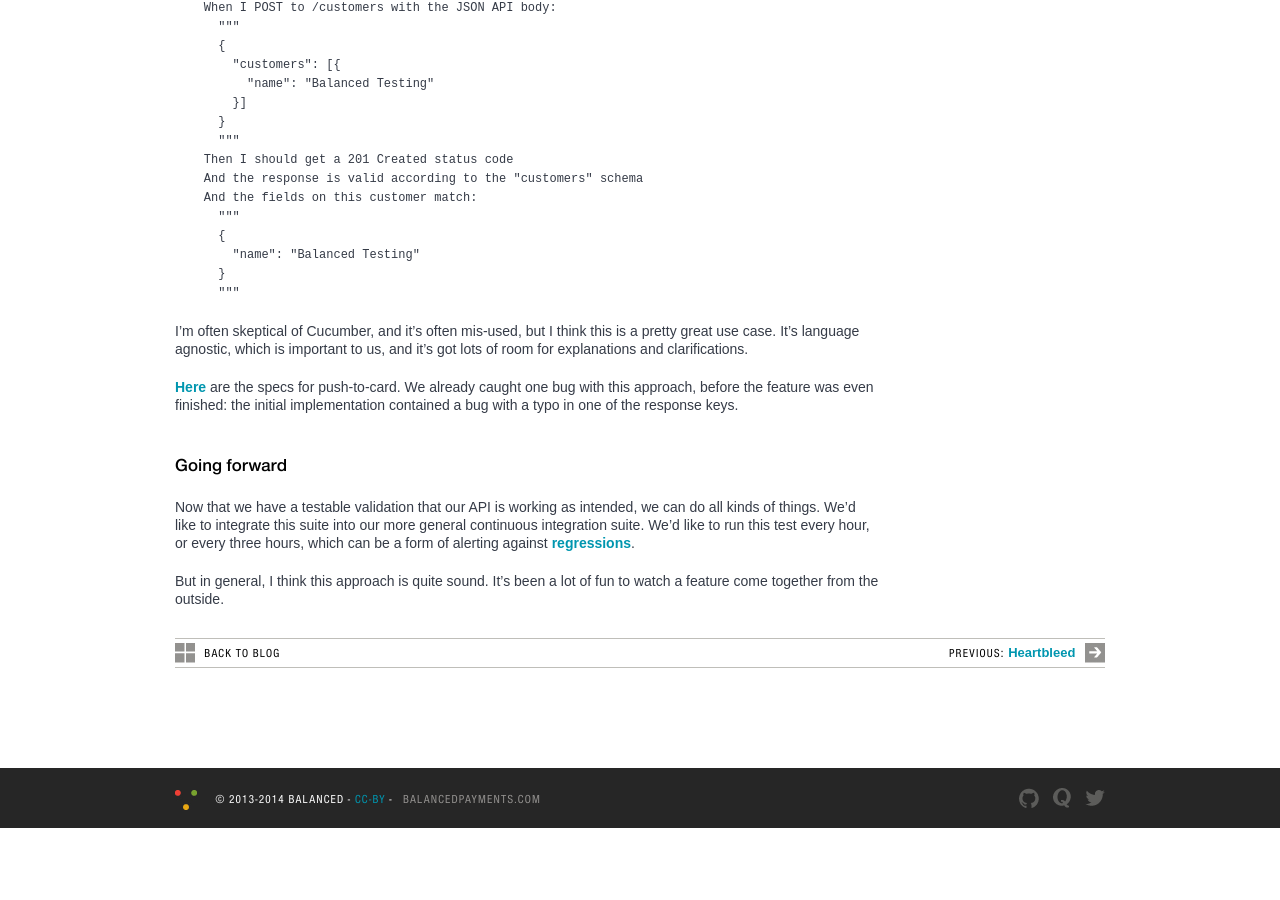
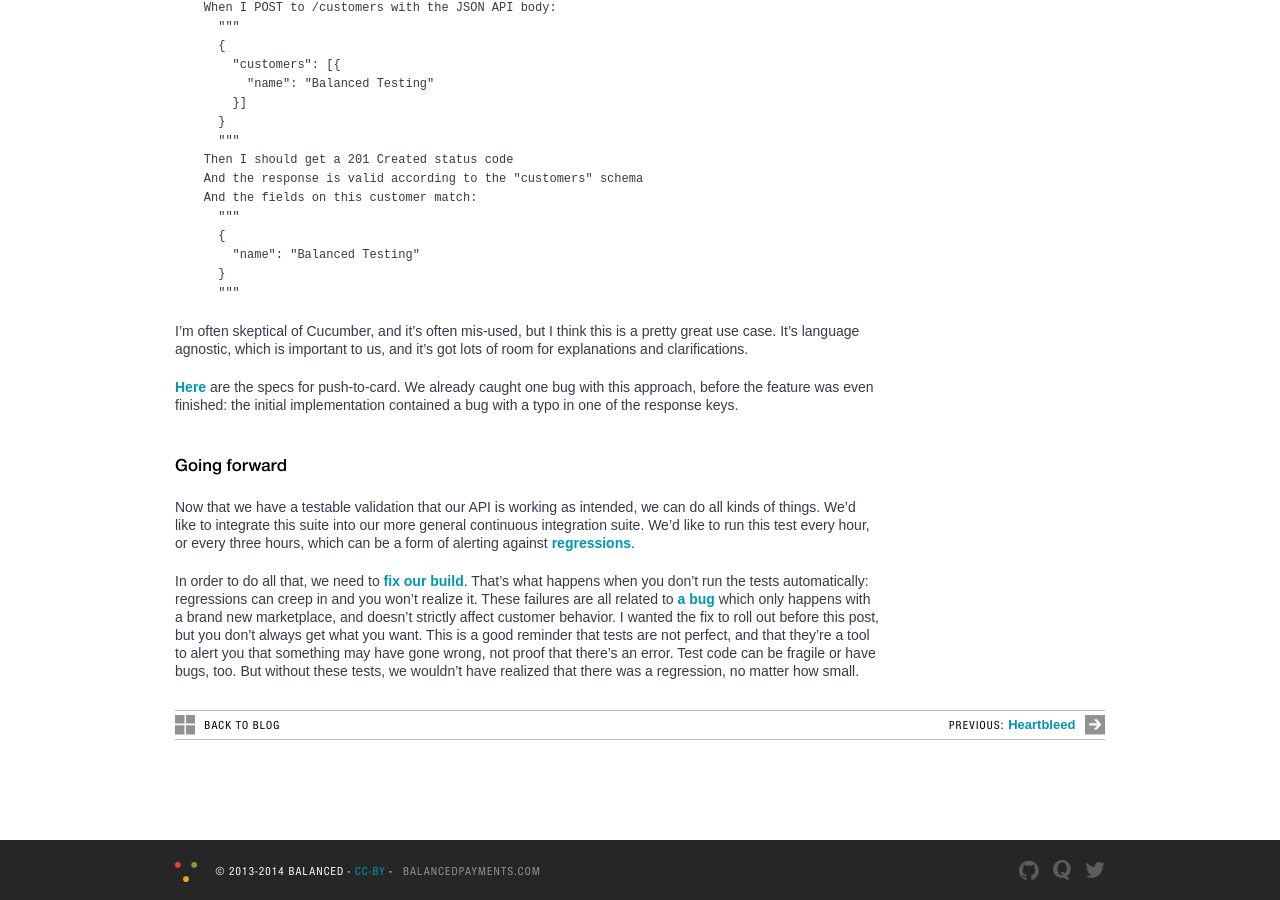
Before and after one commit to balanced/balanced.github.com, a Jekyll site: the page built from _posts/2014-05-14-tdd-your-api.md, in a window 1280 px wide and 900 px high, scrolled down 3397 px. Built offline with Jekyll 4.4.1, drawn with Linux system fonts in a browser that asks for light colours; nearby versions of some CDN libraries; before the commit the page ends 4225 px from its top, so only the background shows below that.

Commit message:
add in note about failures

```diff
--- a/_posts/2014-05-14-tdd-your-api.md
+++ b/_posts/2014-05-14-tdd-your-api.md
@@ -208,5 +208,14 @@ general continuous integration suite. We'd like to run this test every hour, or
 every three hours, which can be a form of alerting against
 [regressions](https://github.com/balanced/balanced-api/issues/591).
 
-But in general, I think this approach is quite sound. It's been a lot of fun to
-watch a feature come together from the outside.
+In order to do all that, we need to [fix our
+build](https://travis-ci.org/balanced/balanced-api/builds/25288588). That's
+what happens when you don't run the tests automatically: regressions can creep
+in and you won't realize it. These failures are all related to [a
+bug](https://github.com/balanced/balanced-api/issues/591) which only happens
+with a brand new marketplace, and doesn't strictly affect customer behavior. I
+wanted the fix to roll out before this post, but you don't always get what you
+want. This is a good reminder that tests are not perfect, and that they're a
+tool to alert you that something may have gone wrong, not proof that there's an
+error. Test code can be fragile or have bugs, too. But without these tests,
+we wouldn't have realized that there was a regression, no matter how small.
```
